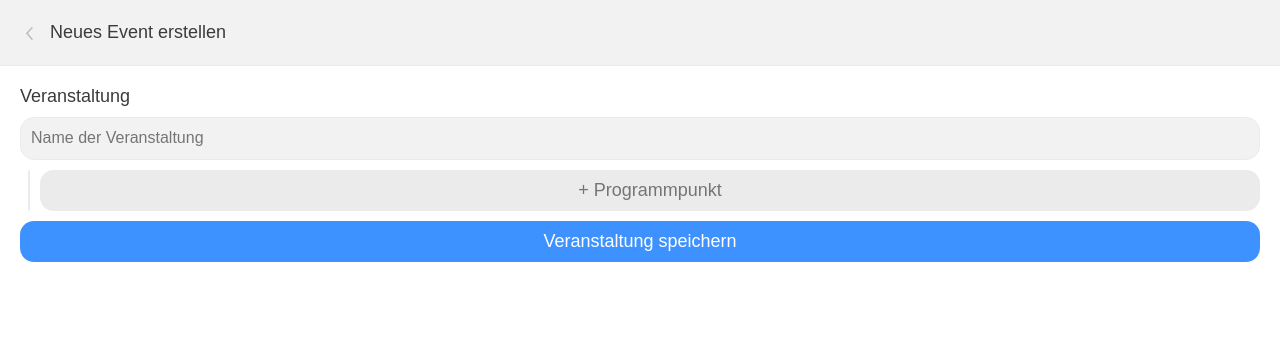
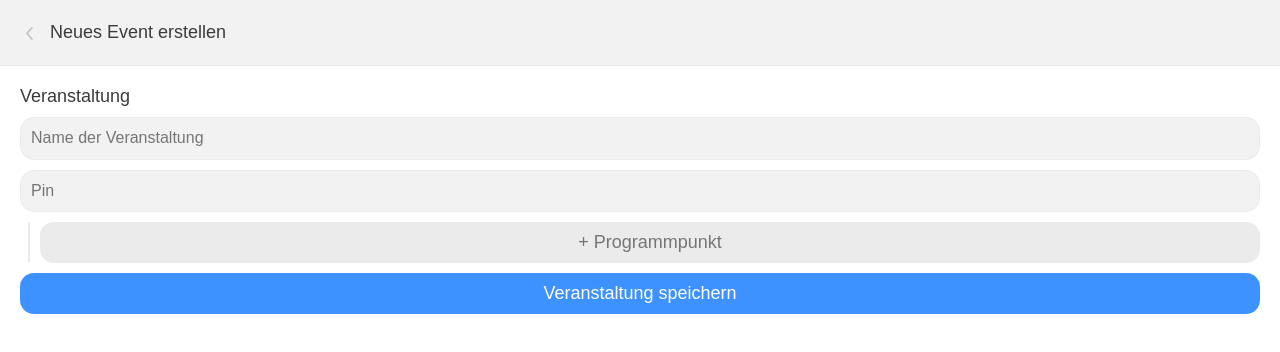
Before and after one commit to justuslethen/justuslethen, a React (Create React App) app in the folder events/app/: page /create in a window 1280 px wide. Shown: the top 352 px of the page. Built offline with nearby package versions, Linux system fonts and the light colour scheme.

Commit message:
ADD: pin input

```diff
--- a/events/app/src/pages/Create.js
+++ b/events/app/src/pages/Create.js
@@ -6,9 +6,11 @@ import { useNavigate } from 'react-router-dom';
 
 const Create = () => {
     const navigate = useNavigate();
+    const domain = "http://127.0.0.1:4000";
 
     const [eventData, setEventData] = React.useState({
         eventname: "",
+        pin: "",
         subevents: []
     });
     const [focusedIndex, setFocuedIndex] = React.useState({
@@ -148,7 +150,7 @@ const Create = () => {
 
     const postCreateData = () => {
         // post data to server to create new event
-        fetch('http://127.0.0.1:4000/data/create/main-event', {
+        fetch(`${domain}/data/create/main-event`, {
             method: 'POST',
             headers: { 'Content-Type': 'application/json', },
             body: JSON.stringify(eventData),
@@ -174,6 +176,11 @@ const Create = () => {
                     value={eventData.eventname}
                     onChange={(e) => handleChange("eventname", e.target.value)}
                     placeholder="Name der Veranstaltung"
+                />
+                <input
+                    value={eventData.pin}
+                    onChange={(e) => handleChange("pin", e.target.value)}
+                    placeholder="Pin"
                 />
 
 
```
